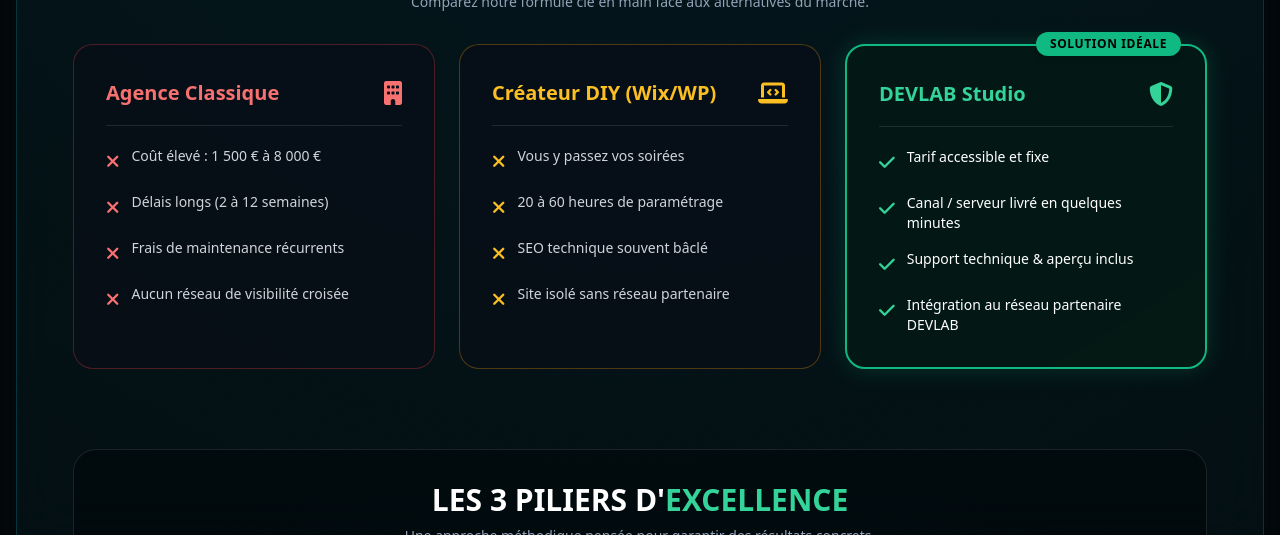
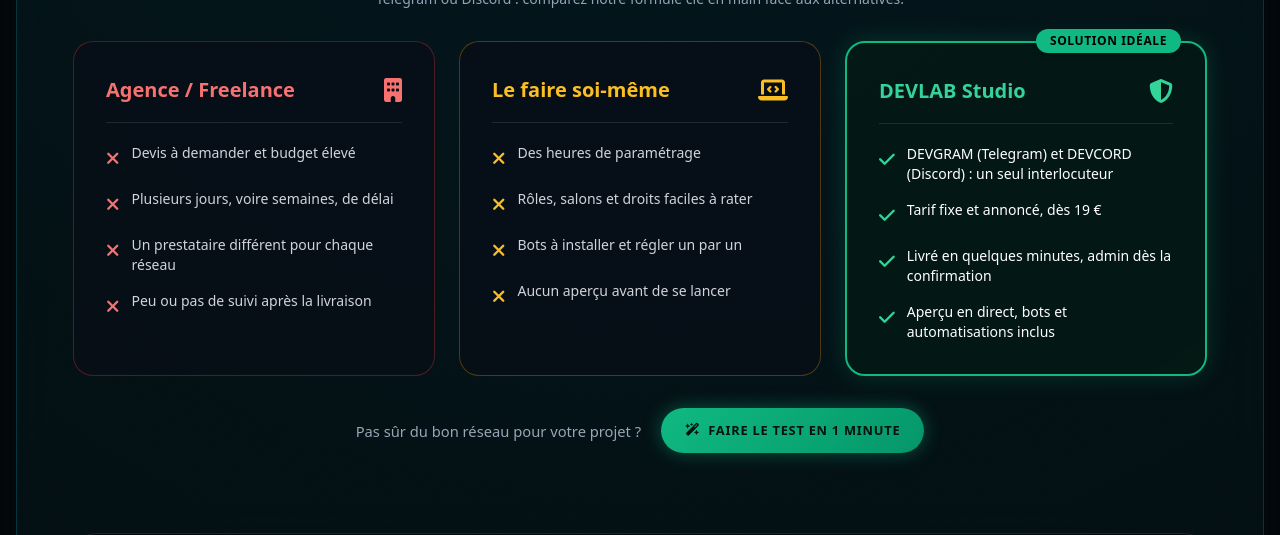
Before and after one commit to adambbk/devgram.github.io, a plain HTML site: page index.html in a window 1280 px wide. Shown: the part 2265-2800 px from the top of the page. Drawn offline with nearby package versions, Linux system fonts and the light colour scheme; animation ran at ten frames a second.

Commit message:
Update index.html

```diff
--- a/index.html
+++ b/index.html
@@ -43,6 +43,20 @@
   <link rel="stylesheet" href="catalogue.css">
   <!-- Tailwind CSS compilé : npm run build:css -->
   <link rel="stylesheet" href="tailwind-home.css">
+
+<style>
+/* Hero : 3 boutons alignés sur la largeur du paragraphe */
+.hero-cta{display:grid;grid-template-columns:1fr;gap:12px;width:100%;max-width:672px;padding-top:8px}
+.hero-cta>*{width:100%;min-height:56px;box-sizing:border-box;text-align:center;line-height:1.2}
+@media (min-width:640px){
+  .hero-cta{grid-template-columns:1fr 1fr}
+  .hero-cta>:nth-child(3){grid-column:1 / -1;min-height:50px}
+}
+/* Pourquoi choisir DEVLAB : appel à l'action vers le test */
+.why-cta{display:flex;flex-wrap:wrap;gap:12px 20px;align-items:center;justify-content:center;margin-top:30px;color:#9aa6b8;font-size:.92rem}
+.why-cta-btn{display:inline-flex;gap:8px;align-items:center;padding:13px 24px;border-radius:999px;background:linear-gradient(135deg,#10b981,#059669);color:#04130d;font-weight:800;font-size:.8rem;text-transform:uppercase;letter-spacing:.06em;text-decoration:none;box-shadow:0 0 18px rgba(16,185,129,.4);transition:transform .2s,box-shadow .2s}
+.why-cta-btn:hover{transform:translateY(-2px);box-shadow:0 0 26px rgba(16,185,129,.6)}
+</style>
 </head>
 <body class="bg-[#05060a] text-white min-h-screen relative overflow-x-hidden flex flex-col justify-between">
 
@@ -169,7 +183,7 @@
               Votre <strong class="text-[#24A1DE] font-semibold">canal Telegram</strong> ou votre <strong class="text-[#8b95ff] font-semibold">serveur Discord</strong>, configuré, personnalisé et livré en quelques minutes. Vous choisissez, vous voyez l'aperçu en direct, vous devenez administrateur dès le paiement.
             </p>
 
-            <div class="grid grid-cols-1 sm:flex sm:flex-row sm:flex-wrap items-stretch gap-3 pt-2">
+            <div class="hero-cta">
               <a href="devgram.html" class="px-6 py-4 rounded-full font-bold bg-[#24A1DE] hover:bg-[#1d8fc7] text-white shadow-[0_0_18px_rgba(36,161,222,0.45)] transition-all uppercase tracking-wider text-xs sm:text-sm flex items-center justify-center gap-2.5">
                 <i class="fa-brands fa-telegram text-lg"></i>
                 <span>Créer mon canal Telegram</span>
@@ -353,7 +367,7 @@
               Pourquoi choisir <span class="text-emerald-400">DEVLAB</span> ?
             </h2>
             <p class="text-cyborg-text text-sm font-light">
-              Comparez notre formule clé en main face aux alternatives du marché.
+              Telegram ou Discord : comparez notre formule clé en main face aux alternatives.
             </p>
           </div>
 
@@ -362,14 +376,14 @@
             <div class="compare-card compare-card-agence p-6 sm:p-8 flex flex-col justify-between">
               <div>
                 <div class="flex items-center justify-between border-b border-white/10 pb-4 mb-5">
-                  <h3 class="font-bold text-lg sm:text-xl text-red-400">Agence Classique</h3>
+                  <h3 class="font-bold text-lg sm:text-xl text-red-400">Agence / Freelance</h3>
                   <i class="fa-solid fa-building text-2xl text-red-400"></i>
                 </div>
                 <ul class="space-y-4 text-sm text-gray-300 font-medium">
-                  <li class="flex items-start gap-3"><i class="fa-solid fa-xmark text-red-400 text-lg mt-0.5"></i><span>Coût élevé : 1 500 € à 8 000 €</span></li>
-                  <li class="flex items-start gap-3"><i class="fa-solid fa-xmark text-red-400 text-lg mt-0.5"></i><span>Délais longs (2 à 12 semaines)</span></li>
-                  <li class="flex items-start gap-3"><i class="fa-solid fa-xmark text-red-400 text-lg mt-0.5"></i><span>Frais de maintenance récurrents</span></li>
-                  <li class="flex items-start gap-3"><i class="fa-solid fa-xmark text-red-400 text-lg mt-0.5"></i><span>Aucun réseau de visibilité croisée</span></li>
+                  <li class="flex items-start gap-3"><i class="fa-solid fa-xmark text-red-400 text-lg mt-0.5"></i><span>Devis à demander et budget élevé</span></li>
+                  <li class="flex items-start gap-3"><i class="fa-solid fa-xmark text-red-400 text-lg mt-0.5"></i><span>Plusieurs jours, voire semaines, de délai</span></li>
+                  <li class="flex items-start gap-3"><i class="fa-solid fa-xmark text-red-400 text-lg mt-0.5"></i><span>Un prestataire différent pour chaque réseau</span></li>
+                  <li class="flex items-start gap-3"><i class="fa-solid fa-xmark text-red-400 text-lg mt-0.5"></i><span>Peu ou pas de suivi après la livraison</span></li>
                 </ul>
               </div>
             </div>
@@ -377,14 +391,14 @@
             <div class="compare-card compare-card-diy p-6 sm:p-8 flex flex-col justify-between">
               <div>
                 <div class="flex items-center justify-between border-b border-white/10 pb-4 mb-5">
-                  <h3 class="font-bold text-lg sm:text-xl text-amber-400">Créateur DIY (Wix/WP)</h3>
+                  <h3 class="font-bold text-lg sm:text-xl text-amber-400">Le faire soi-même</h3>
                   <i class="fa-solid fa-laptop-code text-2xl text-amber-400"></i>
                 </div>
                 <ul class="space-y-4 text-sm text-gray-300 font-medium">
-                  <li class="flex items-start gap-3"><i class="fa-solid fa-xmark text-amber-400 text-lg mt-0.5"></i><span>Vous y passez vos soirées</span></li>
-                  <li class="flex items-start gap-3"><i class="fa-solid fa-xmark text-amber-400 text-lg mt-0.5"></i><span>20 à 60 heures de paramétrage</span></li>
-                  <li class="flex items-start gap-3"><i class="fa-solid fa-xmark text-amber-400 text-lg mt-0.5"></i><span>SEO technique souvent bâclé</span></li>
-                  <li class="flex items-start gap-3"><i class="fa-solid fa-xmark text-amber-400 text-lg mt-0.5"></i><span>Site isolé sans réseau partenaire</span></li>
+                  <li class="flex items-start gap-3"><i class="fa-solid fa-xmark text-amber-400 text-lg mt-0.5"></i><span>Des heures de paramétrage</span></li>
+                  <li class="flex items-start gap-3"><i class="fa-solid fa-xmark text-amber-400 text-lg mt-0.5"></i><span>Rôles, salons et droits faciles à rater</span></li>
+                  <li class="flex items-start gap-3"><i class="fa-solid fa-xmark text-amber-400 text-lg mt-0.5"></i><span>Bots à installer et régler un par un</span></li>
+                  <li class="flex items-start gap-3"><i class="fa-solid fa-xmark text-amber-400 text-lg mt-0.5"></i><span>Aucun aperçu avant de se lancer</span></li>
                 </ul>
               </div>
             </div>
@@ -399,14 +413,19 @@
                   <i class="fa-solid fa-shield-halved text-2xl text-emerald-400"></i>
                 </div>
                 <ul class="space-y-4 text-sm text-white font-medium">
-                  <li class="flex items-start gap-3"><i class="fa-solid fa-check text-emerald-400 text-lg mt-0.5"></i><span>Tarif accessible et fixe</span></li>
-                  <li class="flex items-start gap-3"><i class="fa-solid fa-check text-emerald-400 text-lg mt-0.5"></i><span>Canal / serveur livré en quelques minutes</span></li>
-                  <li class="flex items-start gap-3"><i class="fa-solid fa-check text-emerald-400 text-lg mt-0.5"></i><span>Support technique &amp; aperçu inclus</span></li>
-                  <li class="flex items-start gap-3"><i class="fa-solid fa-check text-emerald-400 text-lg mt-0.5"></i><span>Intégration au réseau partenaire DEVLAB</span></li>
+                  <li class="flex items-start gap-3"><i class="fa-solid fa-check text-emerald-400 text-lg mt-0.5"></i><span>DEVGRAM (Telegram) et DEVCORD (Discord) : un seul interlocuteur</span></li>
+                  <li class="flex items-start gap-3"><i class="fa-solid fa-check text-emerald-400 text-lg mt-0.5"></i><span>Tarif fixe et annoncé, dès 19 €</span></li>
+                  <li class="flex items-start gap-3"><i class="fa-solid fa-check text-emerald-400 text-lg mt-0.5"></i><span>Livré en quelques minutes, admin dès la confirmation</span></li>
+                  <li class="flex items-start gap-3"><i class="fa-solid fa-check text-emerald-400 text-lg mt-0.5"></i><span>Aperçu en direct, bots et automatisations inclus</span></li>
                 </ul>
               </div>
             </div>
 
+          </div>
+
+          <div class="why-cta">
+            <span>Pas sûr du bon réseau pour votre projet ?</span>
+            <a href="lancer-projet.html" class="why-cta-btn"><i class="fa-solid fa-wand-magic-sparkles"></i> Faire le test en 1 minute</a>
           </div>
         </div>
 
```
